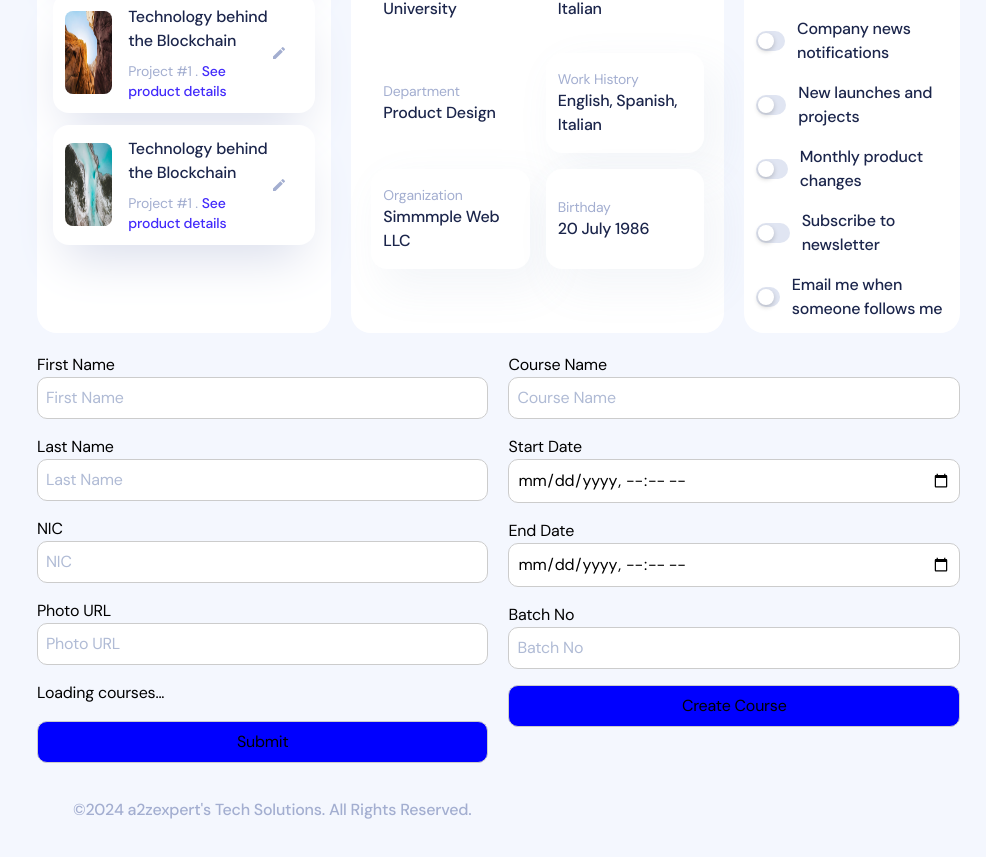
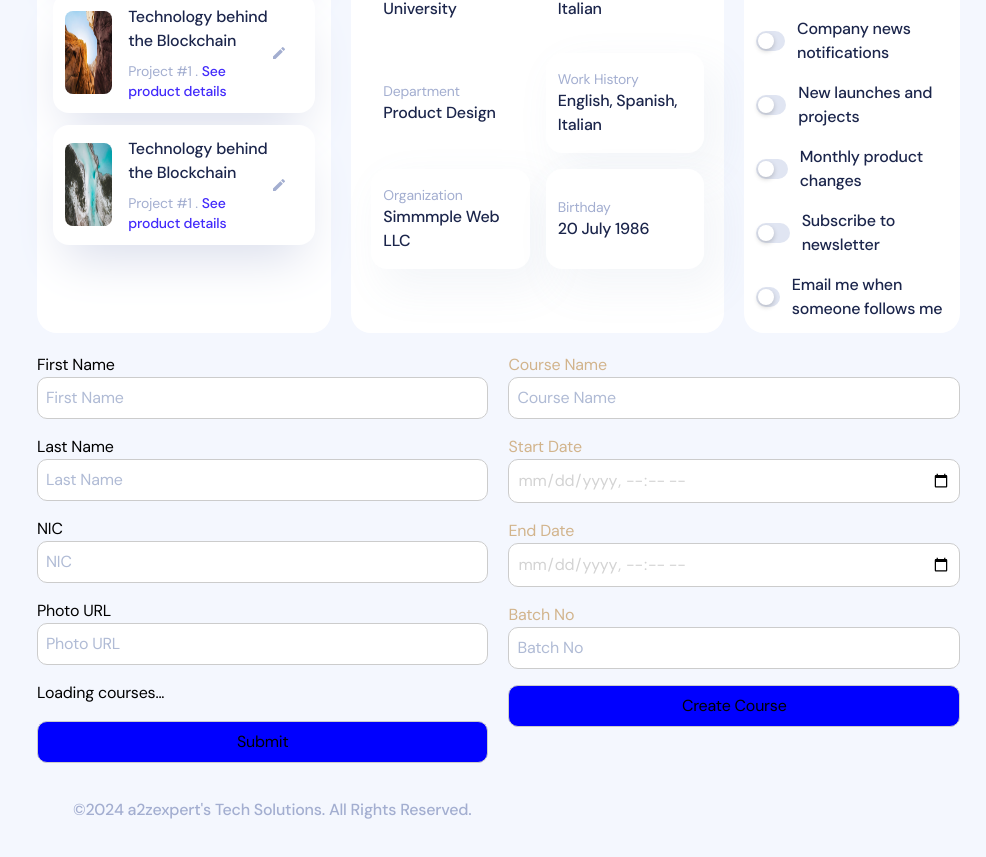
Before and after one commit to Aslam-dev/Certificate-Management-SYSTEM, a Next.js app: page /admin/profile in a window 1280 px wide. Shown: the part 827-1684 px from the top of the page, without its empty margins (294-1280 px from the left). Built offline with nearby package versions, Linux system fonts and the light colour scheme; what tailwindcss-rtl would draw is missing.

Commit message:
minor changes

```diff
--- a/src/components/courseForm/index.tsx
+++ b/src/components/courseForm/index.tsx
@@ -42,7 +42,7 @@ const CourseForm: React.FC<Props> = ({ onSubmit }) => {
       <form onSubmit={handleSubmit} style={{ display: 'flex', flexDirection: 'column', gap: '1rem' }}>
 
         <div>
-        <label>
+        <label style={{ color: '#D2B48C' }}>
           Course Name
           <input
             type="text"
@@ -54,32 +54,31 @@ const CourseForm: React.FC<Props> = ({ onSubmit }) => {
         </label>
         </div>
         <div>
-        <label>
-        Start Date
+        <label style={{ color: '#D2B48C' }}> Start Date</label>
         <input
           type="datetime-local"
           placeholder="Start Date"
           value={startDate}
           onChange={(e) => setStartDate(e.target.value)}
-          style={{ width: '100%', padding: '0.5rem', borderRadius: '10px', border: '1px solid #ccc' }}
+          style={{ width: '100%', padding: '0.5rem', borderRadius: '10px', border: '1px solid #ccc', color:'lightGray' }}
           />
-        </label>
+
         </div>
 
         <div>
-        <label> End Date
+        <label style={{ color: '#D2B48C' }}> End Date</label>
         <input
           type="datetime-local"
           placeholder="End Date"
           value={endDate}
           onChange={(e) => setEndDate(e.target.value)}
-          style={{ width: '100%', padding: '0.5rem', borderRadius: '10px', border: '1px solid #ccc' }}
+          style={{ width: '100%', padding: '0.5rem', borderRadius: '10px', border: '1px solid #ccc', color:'lightGray' }}
           />
-        </label>
+
         </div>
 
         <div>
-        <label>Batch No
+        <label style={{ color: '#D2B48C' }}>Batch No
         <input
           type="text"
           placeholder="Batch No"
```
